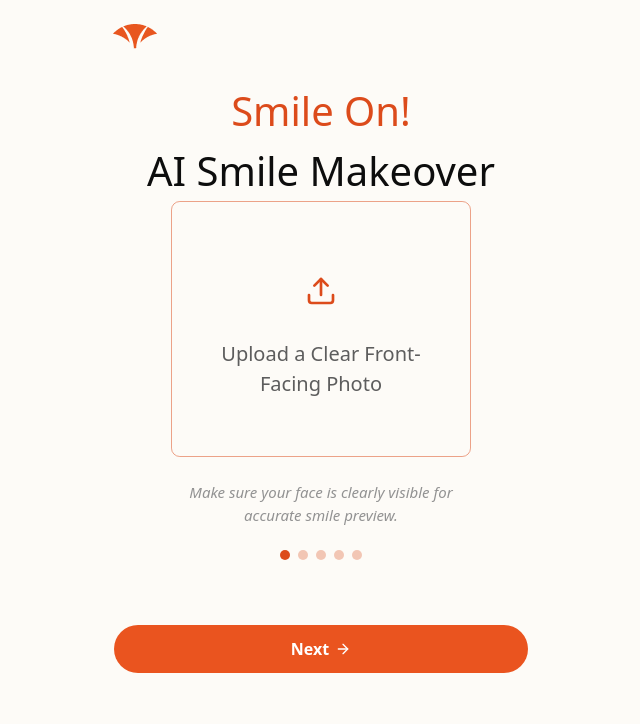
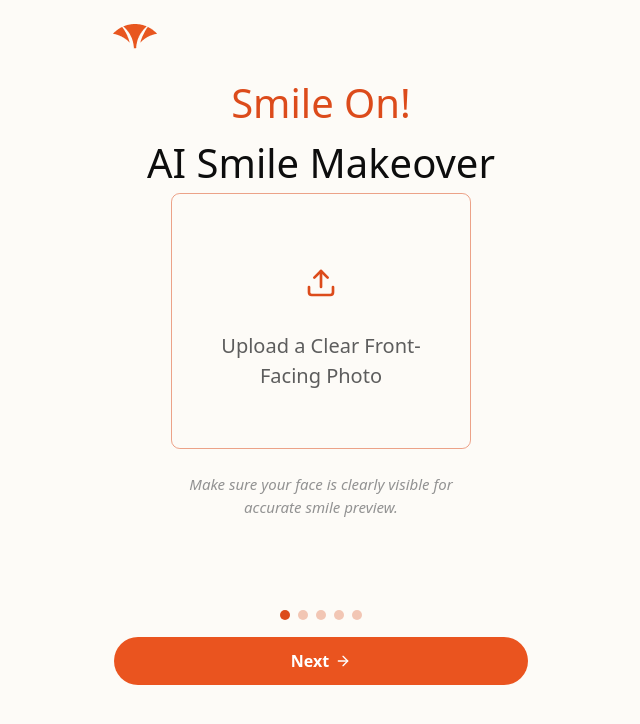
Before and after one commit to anishsrinivasan/rajan-dental, a Next.js app in the folder apps/web/: page / in a window 1280 px wide. Shown: the top 724 px of the page, without its empty margins (319-959 px from the left). Built offline with nearby package versions, Linux system fonts and the light colour scheme.

Commit message:
fix: resize issue

```diff
--- a/apps/web/src/components/smile-makeover/image-preview-step.tsx
+++ b/apps/web/src/components/smile-makeover/image-preview-step.tsx
@@ -35,10 +35,10 @@ export function ImagePreviewStep({
   };
 
   return (
-    <div className={cn("flex flex-col items-center gap-6", className)}>
+    <div className={cn("flex flex-col items-center gap-4 ", className)}>
       {/* Image Preview with Grid Overlay */}
       <div className="relative w-full overflow-hidden rounded-2xl border-2 border-primary p-4">
-        <div className="relative aspect-4/3 w-full overflow-hidden bg-muted">
+        <div className="relative aspect-4/2 w-full overflow-hidden bg-muted">
           <Image
             alt="Preview"
             className="object-cover transition-transform duration-200"
@@ -47,7 +47,7 @@ export function ImagePreviewStep({
             style={{ transform: `scale(${zoom / 100})` }}
           />
           {/* Grid Overlay */}
-          <div className="pointer-events-none absolute inset-0">
+          <div className="pointer-events-none absolute inset-0 ">
             <svg className="size-full" xmlns="http://www.w3.org/2000/svg">
               <defs>
                 <pattern
@@ -82,7 +82,7 @@ export function ImagePreviewStep({
       </div>
 
       {/* Zoom Controls */}
-      <div className="flex w-full items-center gap-3">
+      <div className="flex w-full items-center gap-x-3 ">
         <Button
           aria-label="Zoom out"
           className="flex size-10 shrink-0 items-center justify-center border-primary text-primary transition-colors"
@@ -127,8 +127,8 @@ export function ImagePreviewStep({
         type="file"
       />
 
-      <div className="w-full rounded-lg p-4">
-        <div className="flex items-start gap-3">
+      <div className="w-full rounded-lg px-4 ">
+        <div className="flex items-start gap-3 ">
           <Checkbox
             checked={isChecked}
             className="mt-0.5 rounded-lg p-3"
--- a/apps/web/src/components/smile-makeover/smile-makeover-flow.tsx
+++ b/apps/web/src/components/smile-makeover/smile-makeover-flow.tsx
@@ -100,14 +100,14 @@ export function SmileMakeoverFlow() {
   };
 
   return (
-    <div className="flex min-h-full flex-col bg-background ">
+    <div className="flex h-screen flex-col bg-background ">
       {/* Main Content */}
       <main className="flex flex-1 flex-col ">
-        <div className="mx-auto w-full max-w-md flex-1 px-4 py-6">
+        <div className="mx-auto w-full max-w-md flex-1 px-4 pt-6">
           <div>
             <Image src={logo} alt="logo" />
           </div>
-          <div className="mt-8 text-center">
+          <div className="mt-6 text-center">
             <div className="relative">
               <h1 className="text-[40px] text-primary font-medium">
                 Smile On!
@@ -146,13 +146,13 @@ export function SmileMakeoverFlow() {
             )}
           </div>
 
-          <StepIndicator
-            currentStep={currentStepIndex}
-            totalSteps={steps.length}
-            className="mb-12"
-          />
-
-          <div className="mt-16">
+          <div
+            className={`flex flex-col gap-y-4 ${currentStep === "preview" ? "mt-0" : "mt-23"}`}
+          >
+            <StepIndicator
+              currentStep={currentStepIndex}
+              totalSteps={steps.length}
+            />
             <Button
               onClick={handleNext}
               size="lg"
```
